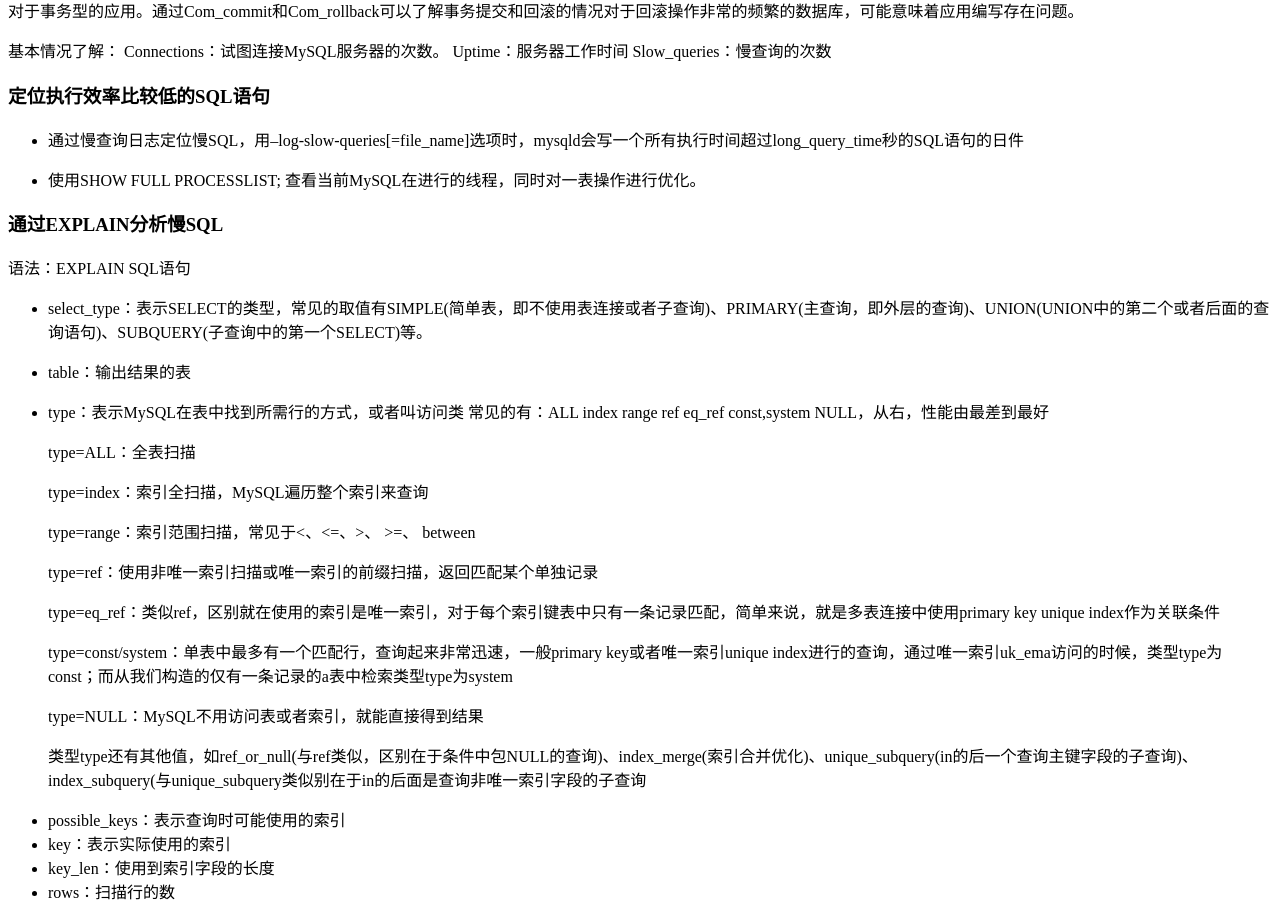
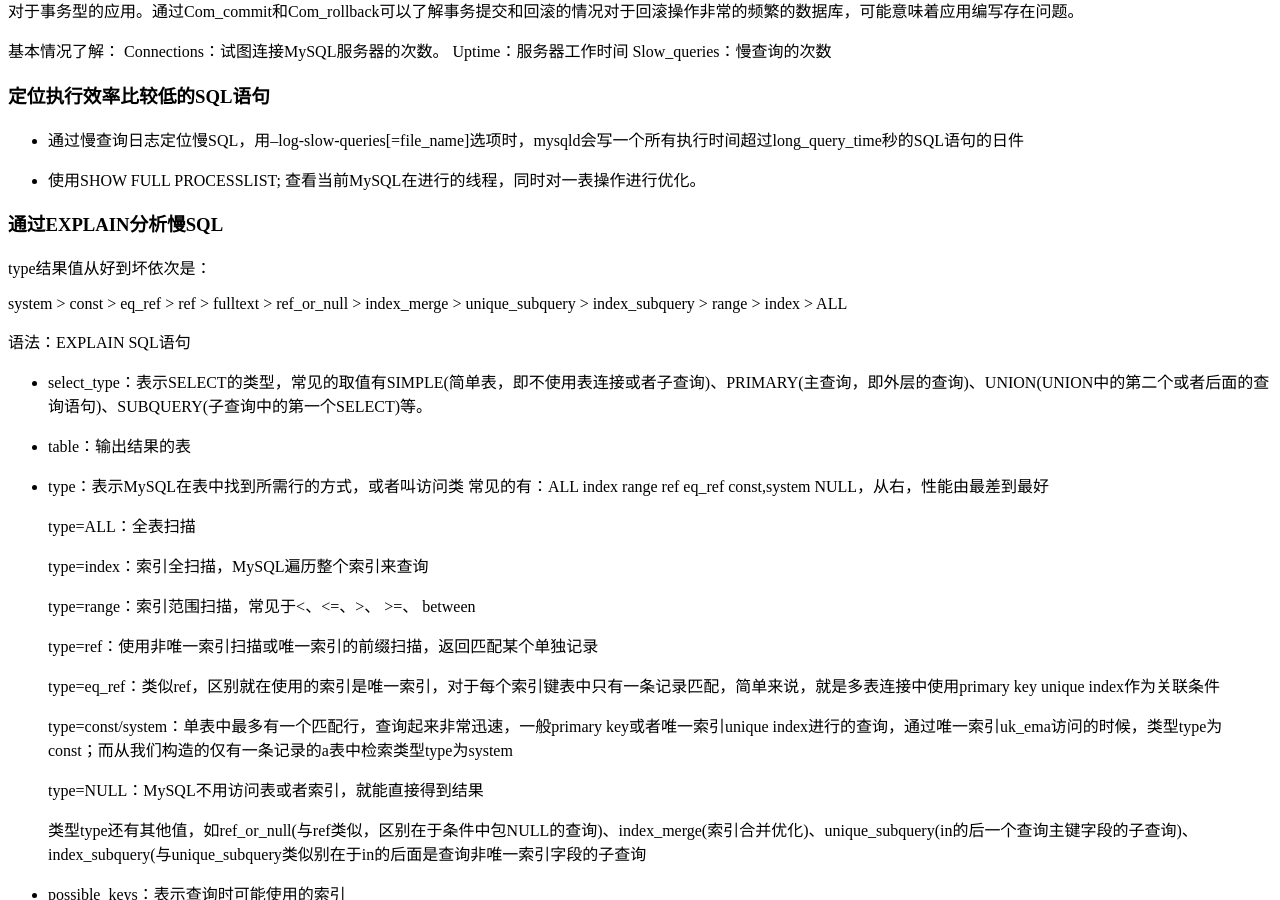
Before and after one commit to tangheng1995/tangheng1995.github.io, a Jekyll site: the page built from _posts/2020/2020-03-15-Mysql-sql-optimize.md, in a window 1280 px wide and 900 px high, scrolled down 1111 px. Built offline with Jekyll 4.4.1, drawn with Linux system fonts in a browser that asks for light colours; comment, search, counter and statistics services are not loaded; a style sheet for code colours, icons or effects is not loaded; some of the changed text lies outside the part shown.

Commit message:
Update 2020-03-15-Mysql-sql-optimize.md

```diff
--- a/_posts/2020/2020-03-15-Mysql-sql-optimize.md
+++ b/_posts/2020/2020-03-15-Mysql-sql-optimize.md
@@ -48,6 +48,10 @@ Slow_queries：慢查询的次数
 - 使用SHOW FULL PROCESSLIST; 查看当前MySQL在进行的线程，同时对一表操作进行优化。
 
 ### 通过EXPLAIN分析慢SQL
+
+type结果值从好到坏依次是：
+
+system > const > eq_ref > ref > fulltext > ref_or_null > index_merge > unique_subquery > index_subquery > range > index > ALL
 
 语法：EXPLAIN SQL语句
 
```
